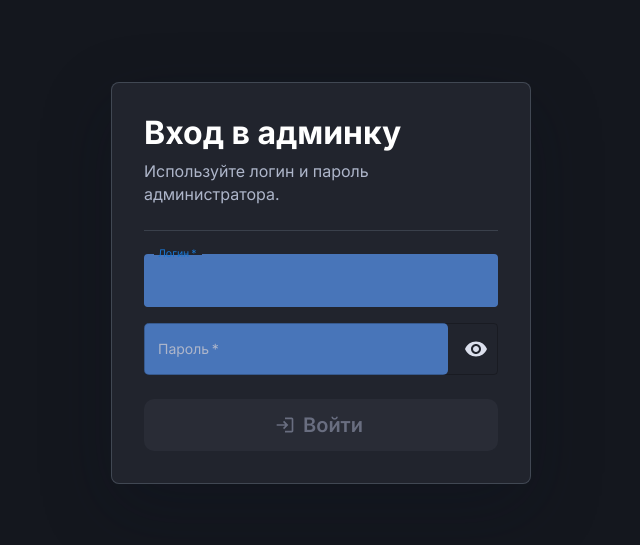
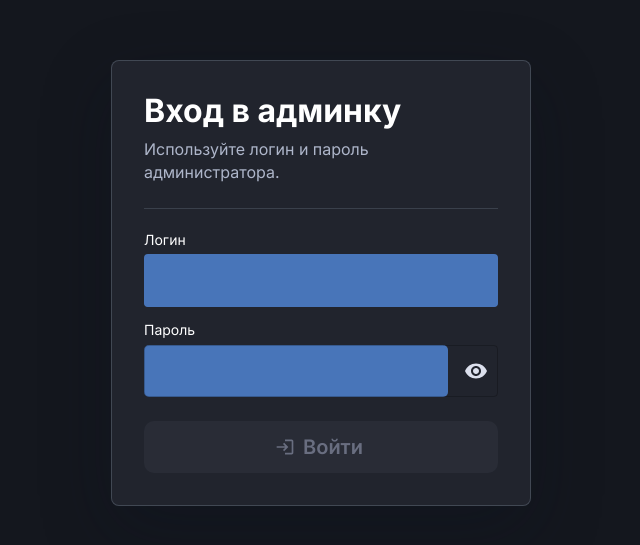
Before and after one commit to VetalChess07/eventor-front, a React (Vite) app: page /login in a window 1280 px wide. Shown: the part 117-662 px from the top of the page, without its empty margins (319-959 px from the left). Built offline with nearby package versions, Linux system fonts and the light colour scheme; no server answers.

Commit message:
update login form

```diff
--- a/src/features/user/ui/LoginForm.tsx
+++ b/src/features/user/ui/LoginForm.tsx
@@ -10,7 +10,6 @@ import {
   InputAdornment,
   Paper,
   Stack,
-  TextField,
   Typography,
   useMediaQuery,
   useTheme,
@@ -26,6 +25,7 @@ import { setUser } from '@/entities/user/model/slice/userSlice';
 import { RoutePath } from '@/shared/config/routeConfig';
 import { getErrorMessage } from '@/shared/lib/getErrorMessage';
 import { useAppDispatch } from '@/shared/lib/hooks/redux/useAppDispatch';
+import { Input } from '@/shared/ui/Input/Input';
 
 export const LoginForm: React.FC = () => {
   const [login, setLogin] = useState('');
@@ -115,8 +115,9 @@ export const LoginForm: React.FC = () => {
           )}
 
           <Stack spacing={2}>
-            <TextField
+            <Input
               label="Логин"
+              sxLabel={{ color: '#FFFFFF' }}
               value={login}
               onChange={(e) => setLogin(e.target.value)}
               required
@@ -124,15 +125,11 @@ export const LoginForm: React.FC = () => {
               autoComplete="username"
               autoFocus={!isMobile}
               disabled={isLoading}
-              slotProps={{
-                inputLabel: {
-                  sx: { color: '#AEB6CA' },
-                },
-              }}
             />
 
-            <TextField
+            <Input
               label="Пароль"
+              sxLabel={{ color: '#FFFFFF' }}
               type={showPassword ? 'text' : 'password'}
               value={password}
               onChange={(e) => setPassword(e.target.value)}
@@ -141,9 +138,6 @@ export const LoginForm: React.FC = () => {
               autoComplete="current-password"
               disabled={isLoading}
               slotProps={{
-                inputLabel: {
-                  sx: { color: '#AEB6CA' },
-                },
                 input: {
                   endAdornment: (
                     <InputAdornment position="end">
```
